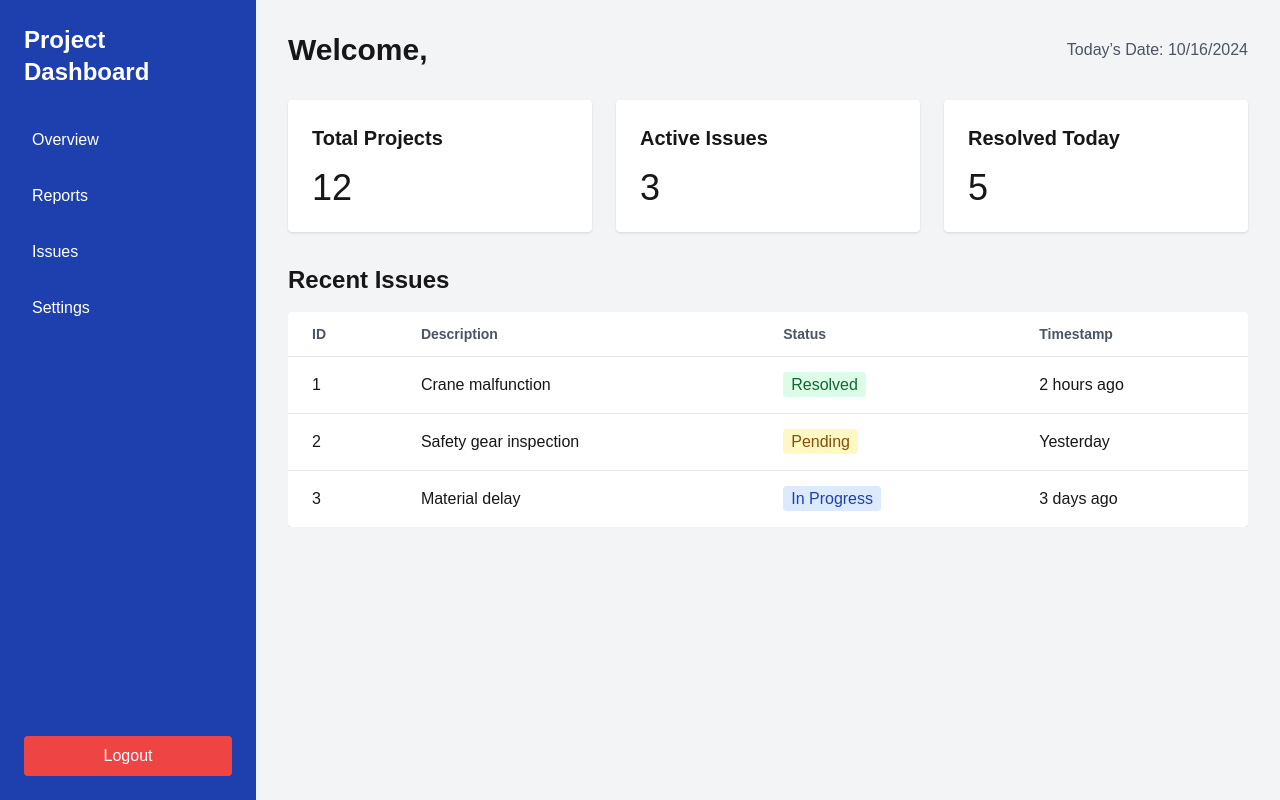
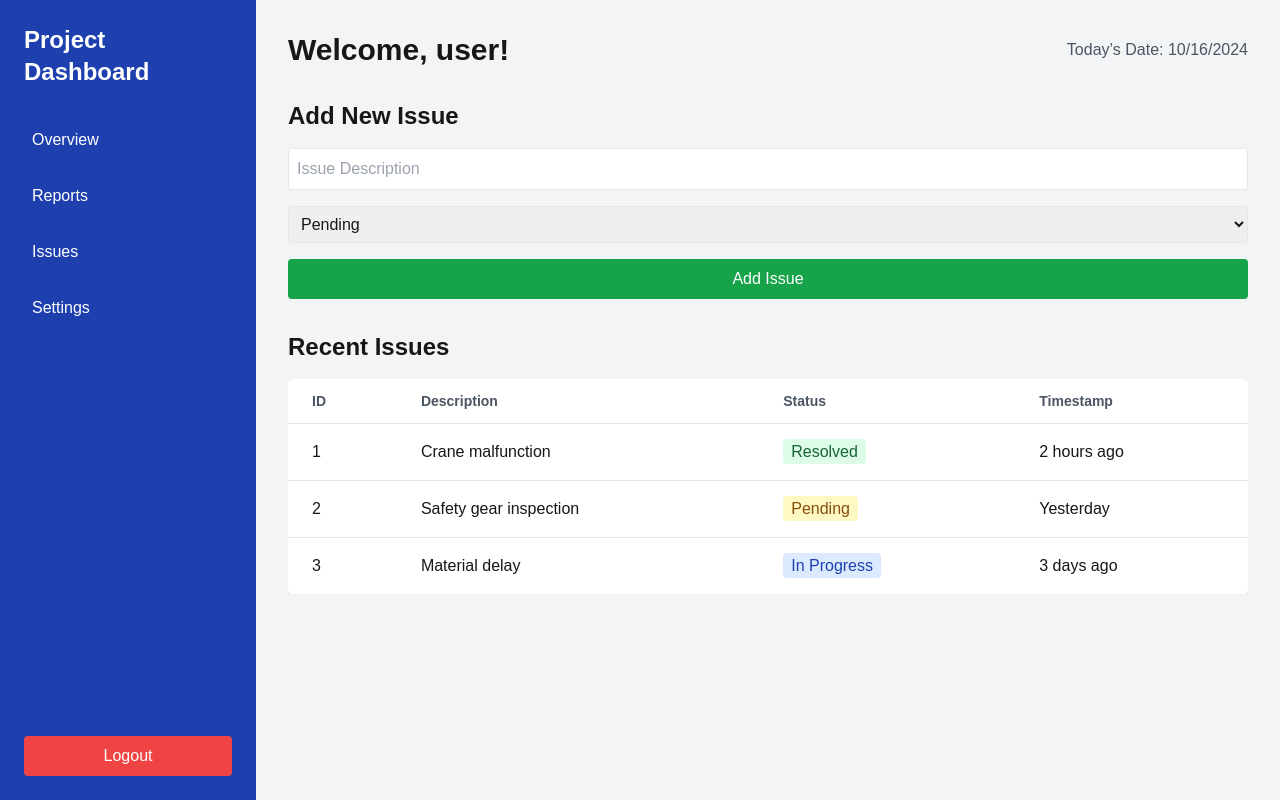
Before and after one commit to ShaheerSyed27/construction-tracker, a Next.js app: page /dashboard in a window 1280 px wide. Built offline with nearby package versions, Linux system fonts and the light colour scheme.

Commit message:
dashboard 3.0 - Added form

```diff
--- a/src/app/dashboard/page.tsx
+++ b/src/app/dashboard/page.tsx
@@ -11,30 +11,26 @@ interface Issue {
   timestamp: string;
 }
 
-// Add this to enforce dynamic rendering
 export const dynamic = "force-dynamic";
 
-function DashboardContent() {
+function DashboardContent({ userRole }: { userRole: string }) {
   const router = useRouter();
-  const searchParams = useSearchParams();
-  const [user, setUser] = useState<string | null>(null);
   const [issues, setIssues] = useState<Issue[]>([]);
+  const [newIssue, setNewIssue] = useState<Issue>({
+    id: 0,
+    description: "",
+    status: "Pending",
+    timestamp: new Date().toLocaleString(),
+  });
 
-  useEffect(() => {
-    const currentUser = searchParams?.get("user");
-    if (currentUser) {
-      setUser(currentUser);
-    } else {
-      //router.push("/login");
-    }
-  }, [searchParams, router]);
-
+  // Logout functionality
   const handleLogout = async () => {
     await signOut(auth);
     router.push("/login");
   };
 
   useEffect(() => {
+    // Dummy initial issues data
     setIssues([
       { id: 1, description: "Crane malfunction", status: "Resolved", timestamp: "2 hours ago" },
       { id: 2, description: "Safety gear inspection", status: "Pending", timestamp: "Yesterday" },
@@ -42,8 +38,30 @@ function DashboardContent() {
     ]);
   }, []);
 
+  // Function to handle input changes for the new issue
+  const handleInputChange = (e: React.ChangeEvent<HTMLInputElement | HTMLSelectElement>) => {
+    const { name, value } = e.target;
+    setNewIssue((prevIssue) => ({
+      ...prevIssue,
+      [name]: value,
+      timestamp: new Date().toLocaleString(), // Automatically set timestamp
+    }));
+  };
+
+  // Function to add a new issue to the dashboard
+  const addIssue = (e: React.FormEvent) => {
+    e.preventDefault();
+    setIssues((prevIssues) => [
+      ...prevIssues,
+      { ...newIssue, id: prevIssues.length + 1 },
+    ]);
+    // Clear the form after submission
+    setNewIssue({ id: 0, description: "", status: "Pending", timestamp: "" });
+  };
+
   return (
     <div className="min-h-screen bg-gray-100 flex">
+      {/* Sidebar */}
       <aside className="w-64 bg-blue-800 text-white flex flex-col p-6">
         <h1 className="text-2xl font-bold mb-8">Project Dashboard</h1>
         <nav className="flex-1">
@@ -62,27 +80,46 @@ function DashboardContent() {
         </button>
       </aside>
 
+      {/* Main Content */}
       <main className="flex-1 p-8">
         <header className="flex items-center justify-between mb-8">
-          <h2 className="text-3xl font-semibold">Welcome, {user}</h2>
+          <h2 className="text-3xl font-semibold">Welcome, {userRole}!</h2>
           <p className="text-gray-600">Today’s Date: {new Date().toLocaleDateString()}</p>
         </header>
 
-        <section className="grid grid-cols-1 md:grid-cols-3 gap-6 mb-8">
-          <div className="bg-white p-6 rounded shadow">
-            <h3 className="text-xl font-bold">Total Projects</h3>
-            <p className="text-4xl mt-4">12</p>
-          </div>
-          <div className="bg-white p-6 rounded shadow">
-            <h3 className="text-xl font-bold">Active Issues</h3>
-            <p className="text-4xl mt-4">{issues.length}</p>
-          </div>
-          <div className="bg-white p-6 rounded shadow">
-            <h3 className="text-xl font-bold">Resolved Today</h3>
-            <p className="text-4xl mt-4">5</p>
-          </div>
+        {/* Add New Issue Form */}
+        <section className="mb-8">
+          <h3 className="text-2xl font-semibold mb-4">Add New Issue</h3>
+          <form onSubmit={addIssue} className="space-y-4">
+            <input
+              type="text"
+              name="description"
+              value={newIssue.description}
+              onChange={handleInputChange}
+              placeholder="Issue Description"
+              className="w-full p-2 border rounded"
+              required
+            />
+            <select
+              name="status"
+              value={newIssue.status}
+              onChange={handleInputChange}
+              className="w-full p-2 border rounded"
+            >
+              <option value="Pending">Pending</option>
+              <option value="In Progress">In Progress</option>
+              <option value="Resolved">Resolved</option>
+            </select>
+            <button
+              type="submit"
+              className="w-full bg-green-600 text-white p-2 rounded hover:bg-green-700"
+            >
+              Add Issue
+            </button>
+          </form>
         </section>
 
+        {/* Issues Table */}
         <section>
           <h3 className="text-2xl font-semibold mb-4">Recent Issues</h3>
           <div className="overflow-x-auto">
@@ -103,9 +140,11 @@ function DashboardContent() {
                     <td className="px-6 py-4">
                       <span
                         className={`px-2 py-1 rounded ${
-                          issue.status === "Resolved" ? "bg-green-100 text-green-800" :
-                          issue.status === "Pending" ? "bg-yellow-100 text-yellow-800" :
-                          "bg-blue-100 text-blue-800"
+                          issue.status === "Resolved"
+                            ? "bg-green-100 text-green-800"
+                            : issue.status === "Pending"
+                            ? "bg-yellow-100 text-yellow-800"
+                            : "bg-blue-100 text-blue-800"
                         }`}
                       >
                         {issue.status}
@@ -124,9 +163,20 @@ function DashboardContent() {
 }
 
 export default function DashboardPage() {
+  const searchParams = useSearchParams();
+  const router = useRouter();
+  const [userRole, setUserRole] = useState<string | null>(null);
+
+  useEffect(() => {
+    const role = searchParams?.get("role") || "user"; // Default to "user" role
+    setUserRole(role);
+  }, [searchParams]);
+
+  if (!userRole) return <p>Loading...</p>;
+
   return (
     <Suspense fallback={<p>Loading dashboard...</p>}>
-      <DashboardContent />
+      <DashboardContent userRole={userRole} />
     </Suspense>
   );
 }
```
